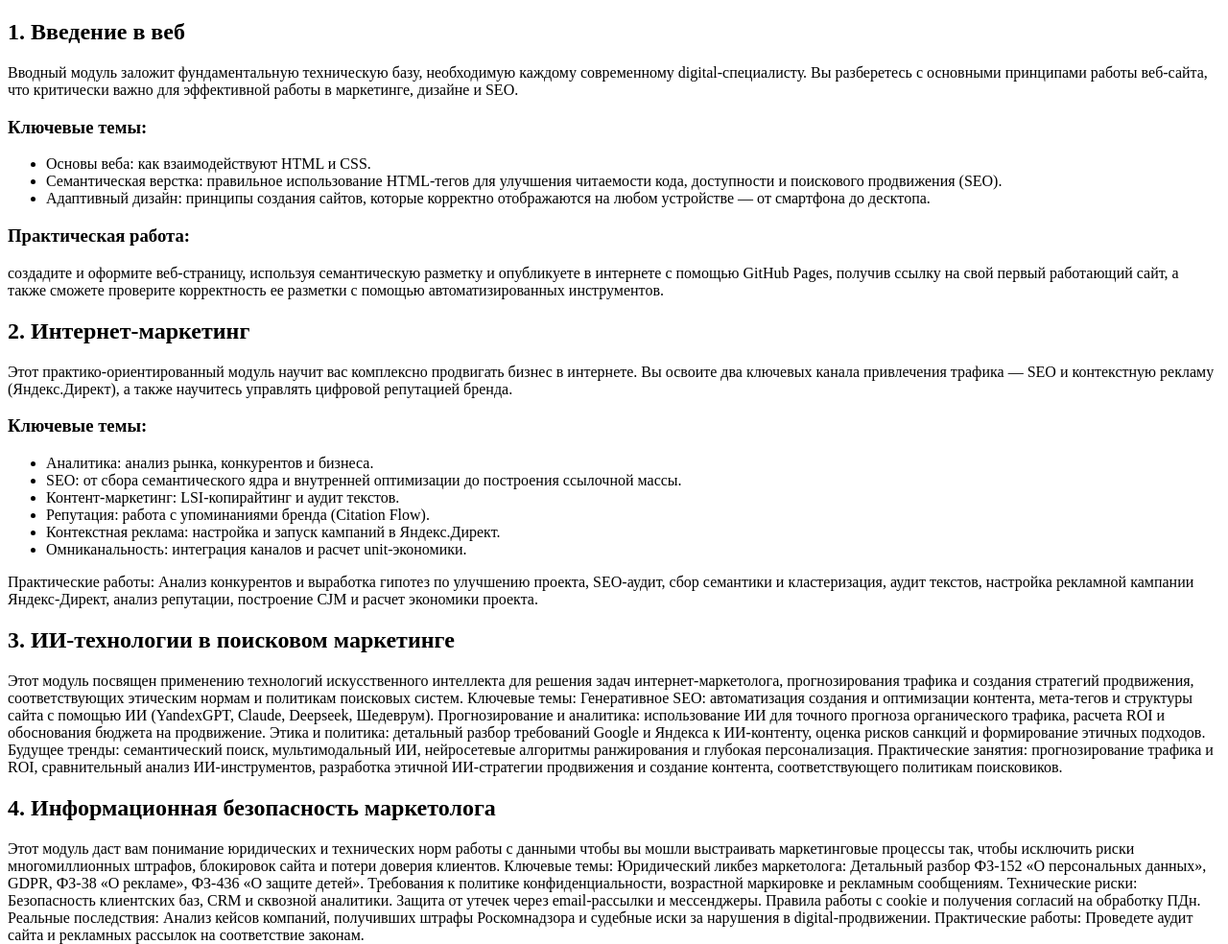
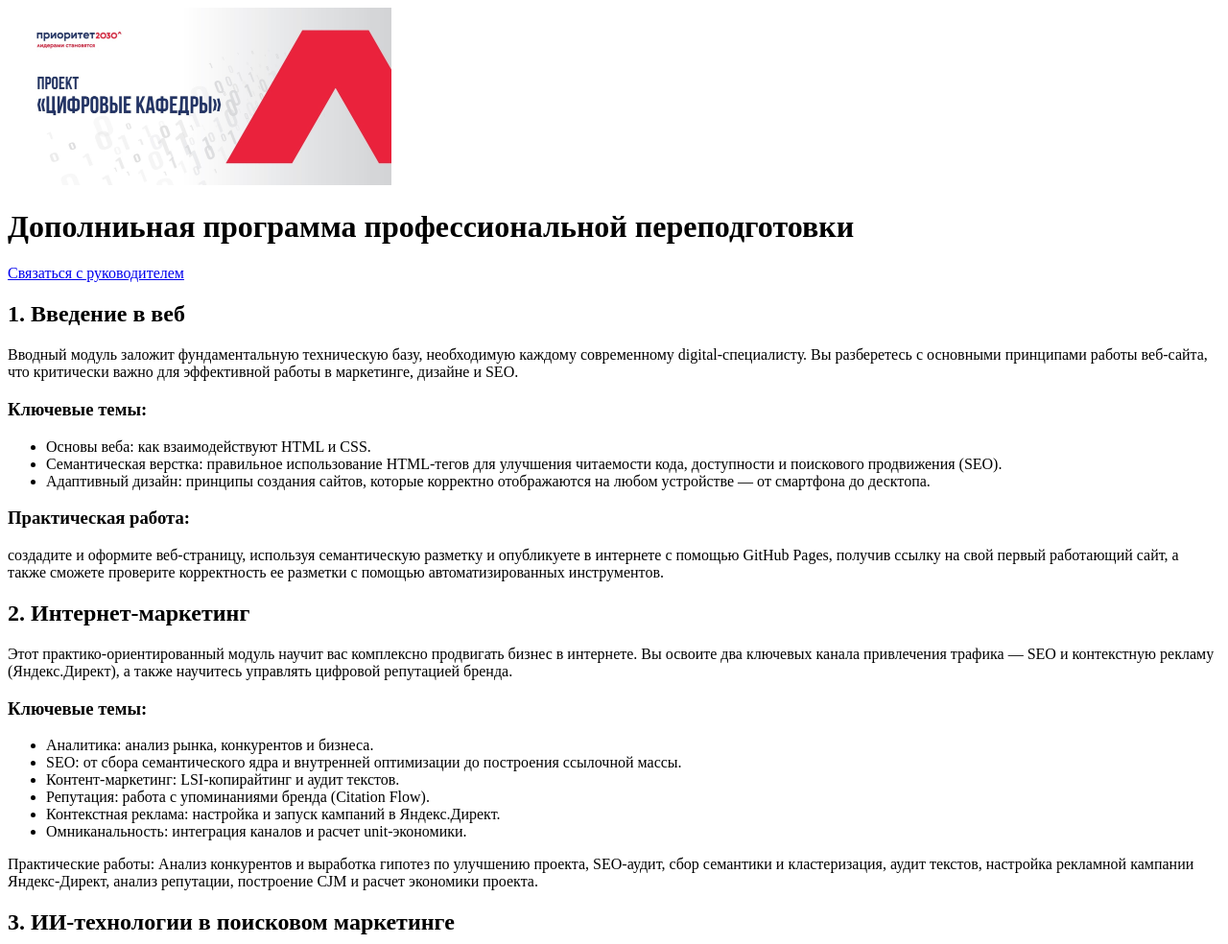
Before and after one commit to vadimarsh/dppp25, a plain HTML site: page index.html in a window 1280 px wide. Shown: the top 984 px of the page at 96% size. Drawn offline with Linux system fonts and the light colour scheme.

Commit message:
Add files via upload

```diff
--- a/index.html
+++ b/index.html
@@ -7,8 +7,10 @@
     <meta name="viewport" content="width=device-width, initial-scale=1.0">
     <title>Дизайн и продвижение веб-ресурсов</title>
 </head>
-
 <body>
+    <img width="400" src="head.jpg" alt="цифровые кафедры программы приоритет2030">
+    <h1>Дополниьная программа профессиональной переподготовки</h1>
+    <a href="tel:54545345435">Связаться с руководителем</a>
     <section>
         <h2>1. Введение в веб</h2>
         Вводный модуль заложит фундаментальную техническую базу, необходимую каждому современному digital-специалисту.
```
Also changed, not shown: head.jpg (added).
